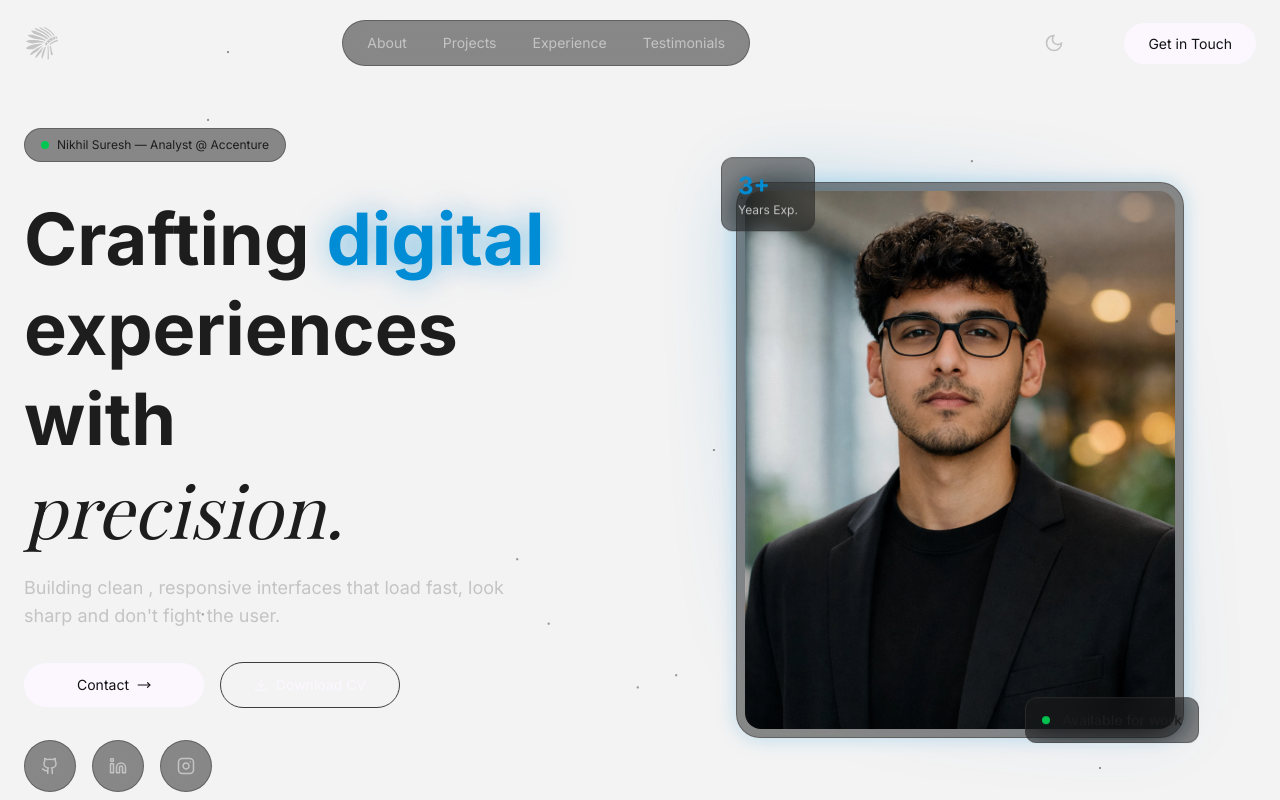
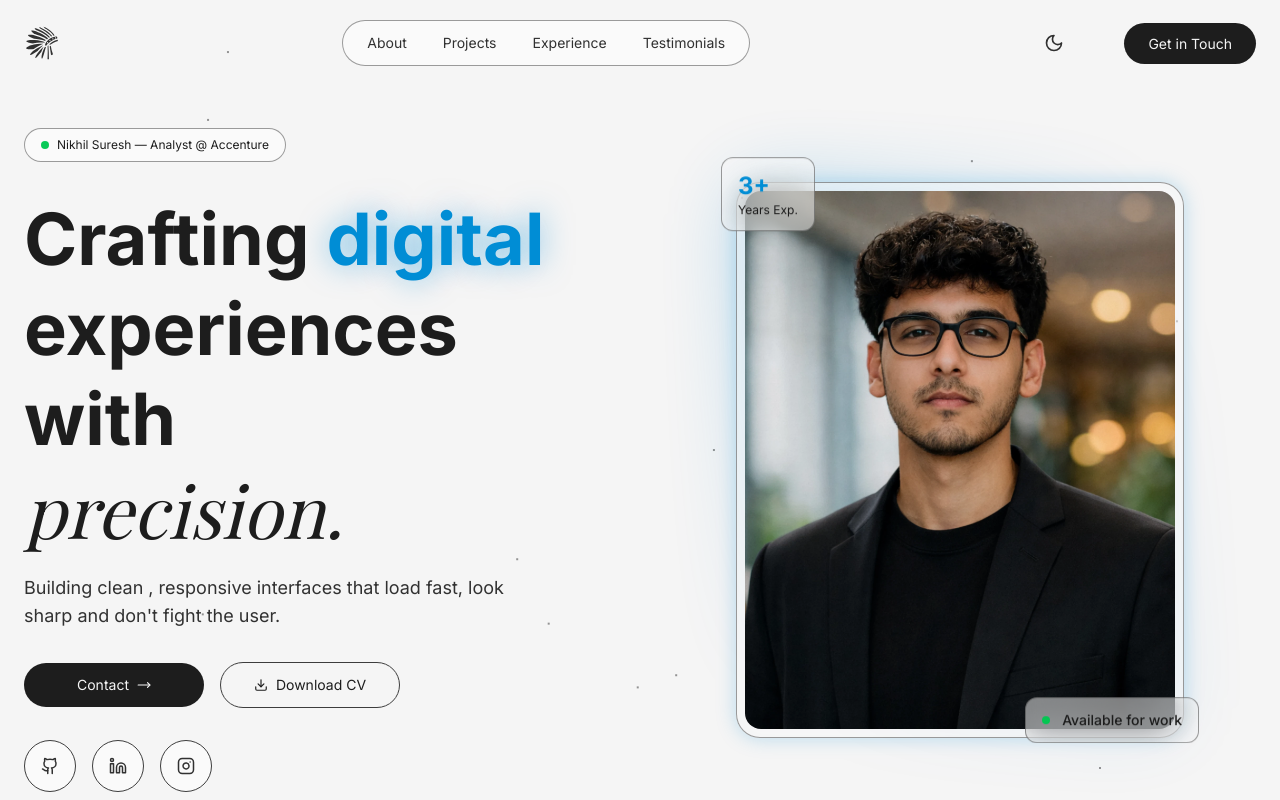
Before and after one commit to nikhilsuresh400/reactPortfolio_v26, a React (Vite) app: page / in a window 1280 px wide. Both pictures are taken after a click on the element 1054 px from the left and 43 px from the top of the page. Shown: the top 800 px of the page. Built offline with nearby package versions, Linux system fonts and the light colour scheme; a web font is replaced by a local one.

Commit message:
theme work

```diff
--- a/src/index.css
+++ b/src/index.css
@@ -7,6 +7,18 @@
 
 @custom-variant dark (&:where(.dark, .dark *));
 
+:root {
+    /* GLASS COLORS */
+        --color-glass-bg: color-mix(in srgb, var(--color-blackSecondary-light) 50%, transparent);
+        --color-glass-strong-bg: color-mix(in srgb, var(--color-blackSecondary-light) 80%, transparent);
+
+    .dark {
+        --color-glass-bg: color-mix(in srgb, var(--color-blackSecondary) 50%, transparent);
+        --color-glass-strong-bg: color-mix(in srgb, var(--color-blackSecondary) 80%, transparent);
+    }
+
+}
+
 @theme {
     --radius: 0.75rem;
     /* COLORS */
@@ -15,21 +27,20 @@
     --color-whitePrimary: #FCF7FF;
     --color-whiteSecondary: #c4c4c4;
     --color-accentBlue: #008dd5;
-    --color-accentRed: #de3c4b;
     --color-divider: #3d3d3d;
 
     /* LIGHT MODE COLORS */
-    --color-blackPrimary-light: #f3f3f3;
-    --color-blackSecondary-light: #c4c4c4;
+    --color-blackPrimary-light: #f5f5f5;
+    --color-blackSecondary-light: #fafafa;
     --color-whitePrimary-light: #1d1d1d;
-    --color-whiteSecondary-light: #252525;
+    --color-whiteSecondary-light: #313131;
     --color-accentBlue-light: #008dd5;
-    --color-accentRed-light: #de3c4b;
-    --color-divider-light: #c7c7c7;
+    --color-divider-light: #3d3d3d;
 
     /* FONTS */
     --font-regular: "Inter", sans-serif;
     --font-heading: "Playfair Display", serif;
+
 }
 
 @layer base {
@@ -60,13 +71,13 @@ header:focus-visible {
 
 @layer components {
     .glass {
-        background-color: color-mix(in srgb, var(--color-blackSecondary) 50%, transparent);
+        background-color: var(--color-glass-bg);
         backdrop-filter: blur(16px);
         border: 1px solid color-mix(in srgb, var(--color-divider) 50%, transparent);
     }
 
     .glass-strong {
-        background-color: color-mix(in srgb, var(--color-blackSecondary) 80%, transparent);
+        background-color: var(--color-glass-strong-bg);
         backdrop-filter: blur(24px);
         border: 1px solid color-mix(in srgb, var(--color-divider) 60%, transparent);
         /* border: none; */
--- a/src/layout/Hero.jsx
+++ b/src/layout/Hero.jsx
@@ -16,7 +16,7 @@ const skills = [
     "Figma",
 ];
 
-const Hero = ({theme}) => {
+const Hero = () => {
     return (
         <section
             id='hero'
@@ -41,7 +41,7 @@ const Hero = ({theme}) => {
                     {/* LEFT COLUMN - TEXT CONTENT */}
                     <div className='space-y-8'>
                         <div className='animate-fade-in'>
-                            <span className='glass inline-flex items-center gap-2 px-4 py-2 rounded-full text-xs
+                            <span className='glass inline-flex items-center gap-2 px-4 py-2 rounded-full text-xs bg-blackSecondary-light
                                 dark:bg-blackSecondary dark:text-whitePrimary'>
                                 <span className='bg-green-500 w-2 h-2 rounded-full animate-pulse' />
                                 Nikhil Suresh — Analyst @ Accenture
@@ -50,14 +50,14 @@ const Hero = ({theme}) => {
 
                         {/* HEADLINE */}
                         <div className='space-y-4'>
-                            <h1 className='text-5xl md:text-6xl lg:text-7xl font-bold leading-tight animate-fade-in animate-delay-200'>
+                            <h1 className='text-5xl md:text-6xl lg:text-7xl font-bold leading-tight animate-fade-in animate-delay-200 dark:text-whitePrimary'>
                                 Crafting <span className='text-accentBlue glow-text'>digital</span>
                                 <br />
                                 experiences with
                                 <br />
                                 <span className='font-heading italic font-normal text-normal'>precision.</span>
                             </h1>
-                            <p className='text-lg text-whiteSecondary max-w-lg animate-fade-in animate-delay-300'>
+                            <p className='text-lg text-whiteSecondary-light dark:text-whiteSecondary max-w-lg animate-fade-in animate-delay-300'>
                                 Building clean , responsive interfaces that load fast, look sharp and don't fight the user.
                             </p>
                         </div>
@@ -66,11 +66,11 @@ const Hero = ({theme}) => {
                         <div className='flex items-center gap-4'>
                             <a href='#contact' className='relative flex items-center justify-center gap-2 overflow-hidden rounded-full
                                 focus:outline-none focus-visible:ring-2 cursor-pointerfocus-visible:ring-whitePrimary
-                                bg-whitePrimary text-blackPrimary hover:shadow-lg shadow-whiteSecondary/25
+                                bg-whitePrimary-light text-blackPrimary-light dark:bg-whitePrimary dark:text-blackPrimary hover:shadow-lg shadow-whiteSecondary-light/25 dark:shadow-whiteSecondary/25
                                 transition-all duration-[0.16s] ease-in-out px-6 py-3 text-sm min-w-45'>
                                 Contact<LuMoveRight /></a>
 
-                            <button className='relative bg-transparent border border-divider text-whitePrimary hover:border-whitePrimary/25
+                            <button className='relative bg-transparent border border-divider text-whitePrimary-light dark:text-whitePrimary hover:border-whitePrimary-light/60 dark:hover:border-whitePrimary/25
                                 transition-all duration-[0.16s] focus:outline-none focus-visible:ring-2 focus-visible:ring-whitePrimary
                                 focus-visible:ring-offset-2 disabled:opacity-50 disabled:cursor-not-allowed group px-6 py-3 text-sm
                                 rounded-full overflow-visible flex items-center justify-center gap-2 cursor-pointer min-w-45
@@ -80,17 +80,17 @@ const Hero = ({theme}) => {
                         </div>
 
                         {/* SOCIALS */}
-                        <div className='text-lg text-whiteSecondary flex items-center gap-4 w-fit'>
-                            <div className='p-4 rounded-full glass hover:bg-accentBlue/2 hover:text-accentBlue
-                                transition-all duration-[0.16s] cursor-pointer'>
+                        <div className='text-lg text-whiteSecondary-light dark:text-whiteSecondary flex items-center gap-4 w-fit'>
+                            <div className='p-4 rounded-full bg-blackSecondary-light dark:bg-blackSecondary hover:bg-accentBlue/2 hover:text-accentBlue
+                                transition-all duration-[0.16s] cursor-pointer border border-divider bg'>
                                 <LuGithub />
                             </div>
-                            <div className='p-4 rounded-full glass hover:bg-accentBlue/2 hover:text-accentBlue
-                                transition-all duration-[0.16s] cursor-pointer'>
+                            <div className='p-4 rounded-full bg-blackSecondary-light dark:bg-blackSecondary hover:bg-accentBlue/2 hover:text-accentBlue
+                                transition-all duration-[0.16s] cursor-pointer border border-divider bg'>
                                 <LuLinkedin />
                             </div>
-                            <div className='p-4 rounded-full glass hover:bg-accentBlue/2 hover:text-accentBlue
-                                transition-all duration-[0.16s] cursor-pointer'>
+                            <div className='p-4 rounded-full bg-blackSecondary-light dark:bg-blackSecondary hover:bg-accentBlue/2 hover:text-accentBlue
+                                transition-all duration-[0.16s] cursor-pointer border border-divider bg'>
                                 <LuInstagram />
                             </div>
                         </div>
@@ -113,13 +113,13 @@ const Hero = ({theme}) => {
                                 <div className='absolute -bottom-4 -right-4 glass rounded-xl px-4 py-3 animate-float'>
                                     <div className='flex items-center gap-3'>
                                         <div className='w-2 h-2 bg-green-500 rounded-full animate-pulse' />
-                                        <span className='text-sm font-medium'>Available for work</span>
+                                        <span className='text-sm font-medium text-whitePrimary-light dark:text-whitePrimary'>Available for work</span>
                                     </div>
                                 </div>
                                 {/* STATS BADGE */}
                                 <div className='absolute -top-4 -left-4 glass rounded-xl px-4 py-3 animate-float animation-delay-500'>
                                     <div className='text-2xl font-bold text-accentBlue'>3+</div>
-                                    <div className='text-xs text-whiteSecondary'>Years Exp.</div>
+                                    <div className='text-xs text-whitePrimary-light dark:text-whitePrimary'>Years Exp.</div>
                                 </div>
                             </div>
 
@@ -129,14 +129,14 @@ const Hero = ({theme}) => {
 
                 {/* SKILLS SECTION */}
                 <div className='mt-20 animate-fade-in animation-delay-600'>
-                    <p className='text-sm text-whiteSecondary mb- text-center'>Technologies I work with</p>
+                    <p className='text-sm text-whiteSecondary-light dark:text-whiteSecondary text-center'>Technologies I work with</p>
                     <div className='relative overflow-hidden'>
-                        <div className='absolute left-0 top-0 bottom-0 w-32 bg-linear-to-r from-blackPrimary to-transparent z-10' />
-                        <div className='absolute right-0 top-0 bottom-0 w-32 bg-linear-to-l from-blackPrimary to-transparent z-10' />
+                        <div className='absolute left-0 top-0 bottom-0 w-32 bg-linear-to-r from-blackPrimary-light dark:from-blackPrimary to-transparent z-10' />
+                        <div className='absolute right-0 top-0 bottom-0 w-32 bg-linear-to-l from-blackPrimary-light dark:from-blackPrimary to-transparent z-10' />
                         <div className='flex animate-marquee'>
                             {[...skills, ...skills].map((skill, idx) => (
                                 <div key={idx} className='shrink-0 px-8 py-4'>
-                                    <span className=' text-whiteSecondary/50 hover:text-whiteSecondary transition-colors'>
+                                    <span className='text-whiteSecondary-light/70 hover:text-whiteSecondary-light dark:text-whiteSecondary/50 dark:hover:text-whiteSecondary transition-colors cursor-default'>
                                         {skill}
                                     </span>
                                 </div>
@@ -147,7 +147,7 @@ const Hero = ({theme}) => {
             </div>
 
             <div className='absolute bottom-8 left-1/2 -translate-x-1/2 animate-fade-in animation-delay-800'>
-                <a href="#" className='text-whiteSecondary hover:text-whitePrimary'>
+                <a href="#" className='text-whiteSecondary-light hover:text-whitePrimary-light dark:text-whiteSecondary dark:hover:text-whitePrimary'>
                     <LuChevronDown className='w-5 h-5 animate-bounce' />
                 </a>
             </div>
--- a/src/layout/Navbar.jsx
+++ b/src/layout/Navbar.jsx
@@ -38,16 +38,16 @@ const Navbar = ({ toggleTheme, theme }) => {
             style={{ outline: 'none' }}>
             <nav className='container mx-auto px-6 flex items-center justify-between'>
                 {/* LOGO */}
-                <a href='#' className='text-4xl text-whiteSecondary hover:text-whitePrimary
+                <a href='#' className='text-4xl text-whiteSecondary-light hover:text-whitePrimary-light dark:text-whiteSecondary dark:hover:text-whitePrimary
                     transition-colors duration-[0.16s] ease-in-out'><GiWarBonnet /></a>
 
                 {/* NAVLINKS (Desktop) */}
                 <div className='hidden md:flex items-center gap-1'>
-                    <div className='glass rounded-full px-2 py-1 flex items-center gap-1'>
+                    <div className='glass rounded-full px-2 py-1 flex items-center gap-1 bg-blackSecondary-light dark:bg-blackSecondary'>
                         {navLinks.map((link, index) => (
                             <a href={link.href}
                                 key={index}
-                                className='px-4 py-2 text-sm text-whiteSecondary hover:text-whitePrimary rounded-full hover:bg-white/4'
+                                className='px-4 py-2 text-sm text-whiteSecondary-light hover:text-whitePrimary-light dark:text-whiteSecondary dark:hover:text-whitePrimary rounded-full hover:bg-black/4 dark:hover:bg-white/4'
                             >
                                 {link.label}
                             </a>
@@ -60,14 +60,14 @@ const Navbar = ({ toggleTheme, theme }) => {
                     {/* THEME TOGGLE BUTTON */}
                     <div
                         onClick={toggleTheme}
-                        className='transition-all group p-3 rounded-full cursor-pointer'>
+                        className='transition-all group p-3 rounded-full cursor-pointer text-whiteSecondary-light hover:text-whitePrimary-light dark:text-whiteSecondary dark:hover:text-whitePrimary '>
 
                         {theme === "dark"
                         ?
-                        <LuSun className='text-xl text-whiteSecondary group-hover:text-whitePrimary transition-all
+                        <LuSun className='text-xl transition-all
                         group-hover:rotate-45'/>
                         :
-                        <LuMoon className='text-xl text-whiteSecondary group-hover:text-whitePrimary transition-all
+                        <LuMoon className='text-xl transition-all
                         group-hover:rotate-45'/>}
                     </div>
 
@@ -75,14 +75,14 @@ const Navbar = ({ toggleTheme, theme }) => {
                     <div className='hidden md:block'>
                         <a href="#contact"
                             className='relative overflow-hidden rounded-full focus:outline-none focus-visible:ring-2 cursor-pointer
-                                focus-visible:ring-whitePrimary bg-whitePrimary text-blackPrimary hover:shadow-lg shadow-whiteSecondary/25
+                                focus-visible:ring-whitePrimary-light dark:focus-visible:ring-whitePrimary bg-whitePrimary-light dark:bg-whitePrimary text-blackPrimary-light dark:text-blackPrimary hover:shadow-lg shadow-whiteSecondary-light/25 dark:shadow-whiteSecondary/25
                                     transition-all duration-[0.16s] ease-in-out px-6 py-3 text-sm'>
                             Get in Touch
                         </a>
                     </div>
 
                     {/* MOBILE MENU BUTTON */}
-                    <button className='md:hidden p-2 text-whiteSecondary cursor-pointer'
+                    <button className='md:hidden p-2 text-whiteSecondary-light dark:text-whiteSecondary cursor-pointer'
                         onClick={() => setIsMobileMenuOpen((prev) => !prev)}
                     >
                         {isMobileMenuOpen ? <LuX className='text-2xl' /> : <HiOutlineMenuAlt3 className='text-2xl' />}
@@ -93,14 +93,14 @@ const Navbar = ({ toggleTheme, theme }) => {
 
             {/* NAVLINKS (Mobile) */}
             {isMobileMenuOpen && (
-                <div className='md:hidden glass-strong mx-6 mt-4 animate-fade-in'>
+                <div className='md:hidden rounded-xl glass-strong mx-6 mt-6 animate-fade-in'>
                     <div className='container mx-auto px-6 py-6 flex flex-col items-center gap-4'>
                         {navLinks.map((link, index) => (
                             <a
                                 href={link.href}
                                 key={index}
                                 onClick={() => setIsMobileMenuOpen(false)}
-                                className='text-sm text-whiteSecondary hover:text-whitePrimary py-2'
+                                className='text-sm text-whiteSecondary-light hover:text-whitePrimary-light dark:text-whiteSecondary dark:hover:text-whitePrimary py-2'
                             >
                                 {link.label}
                             </a>
@@ -108,7 +108,7 @@ const Navbar = ({ toggleTheme, theme }) => {
 
                         <a href="#contact" onClick={() => setIsMobileMenuOpen(false)}
                             className='relative overflow-hidden rounded-full focus:outline-none focus-visible:ring-2
-                            focus-visible:ring-whitePrimary bg-whitePrimary hover:bg-whitePrimary/90 text-blackPrimary
+                            focus-visible:ring-whitePrimary bg-whitePrimary-light hover:bg-whitePrimary-light/90 dark:bg-whitePrimary dark:hover:bg-whitePrimary/90 text-blackPrimary-light dark:text-blackPrimary
                                 w-full px-4 py-3 text-sm text-center'>
                             Contact Me
                         </a>
```
Also changed, not shown: src/pages/About.jsx (+9 -9 lines).
